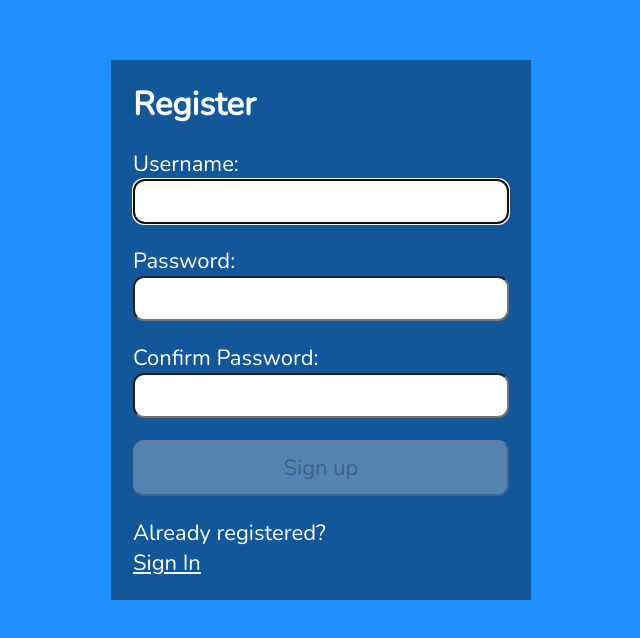
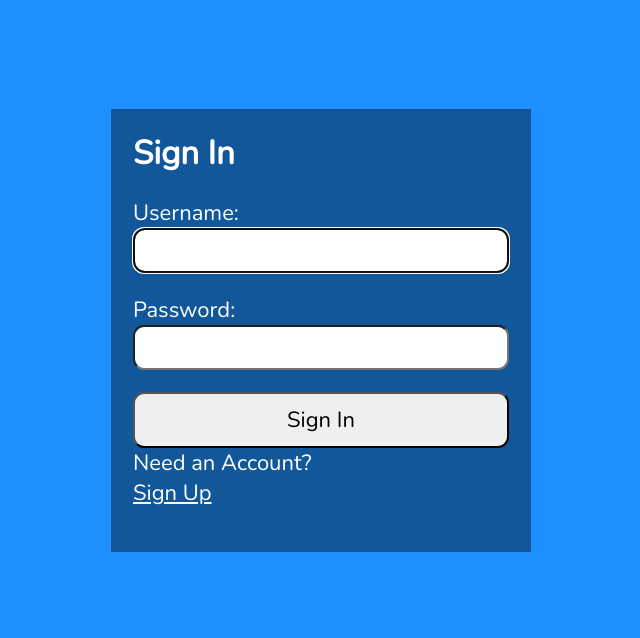
Before and after one commit to NicolasJamar/react-register-form, a React (Vite) app: page / in a window 1280 px wide. Shown: the part 114-752 px from the top of the page, without its empty margins (319-959 px from the left). Built offline with nearby package versions, Linux system fonts and the light colour scheme.

Commit message:
Login file part 1

```diff
--- a/src/App.jsx
+++ b/src/App.jsx
@@ -1,11 +1,12 @@
 import Register from './Register';
+import Login from './Login';
 import './App.css'
 
 function App() {
 
   return (
     <main className="App">
-      <Register />
+      <Login />
     </main>
   )
 }
--- /dev/null
+++ b/src/Login.jsx
@@ -0,0 +1,112 @@
+import { useRef, useState, useEffect } from "react";
+import axios from "./api/axios";
+
+const AUTH_URL = "/auth";
+
+const Login = () => {
+  const userRef = useRef(); //to set the focus on when the component load
+  const errRef = useRef();
+
+  const [user, setUser] = useState('');
+  const [userFocus, setUserFocus] = useState(false);
+
+  const [pwd, setPwd] = useState('');
+  const [pwdFocus, setPwdFocus] = useState(false);
+
+  const [errMsg, setErrMsg] = useState('');
+  const [success, setSuccess] = useState(false);
+
+  useEffect(() => {
+    userRef.current.focus();
+  }, [])
+
+  useEffect(() => {
+    setErrMsg('')
+  }, [user, pwd])
+
+  const handleSubmit = async(e) => {
+    e.preventDefault(); // the default behavior of the form reload the page
+
+    try {
+      const response = await axios.get(AUTH_URL,
+        JSON.stringify({user, pwd}),
+        {
+          headers: {'Content-Type': 'application/json'},
+          withCredentials: true
+        }
+      );
+      console.log(response.data);
+      console.log(response.accessTokken);
+      console.log(JSON.stringify(response));
+      setSuccess(true);
+      // clear input fields
+      setUser('');
+      setPwd('');
+    } catch(err) {
+      if(!err?.response) {
+        setErrMsg('No server response');
+      } else if(err.response?.status === 401) {
+        setErrMsg('Not authorized')
+      }
+    }
+  }
+
+  return (
+    <>
+    {success ? (
+      <section>
+        <h1>Success, you're log in!</h1>
+        <br />
+        <p>
+            <a href="#">Go to Home</a>
+        </p>
+      </section>
+      ) : (
+      <section>
+        <p ref={errRef} className={errMsg ? "errmsg" : "offscreen"} aria-live="assertive">{errMsg}</p>
+        <h1>Sign In</h1>
+
+        <form onSubmit={handleSubmit}>
+          {/*USERNAME*/}
+          <label htmlFor="username">Username:</label>
+          <input
+            type="text"
+            id="username"
+            ref={userRef}
+            autoComplete="off"
+            onChange={(e) => setUser(e.target.value)}
+            value={user} //to clear the input after submission
+            required
+            onFocus={() => setUserFocus(true)}
+            onBlur={() => setUserFocus(false)}
+          />
+
+          {/*PASSWORD*/}
+          <label htmlFor="password">Password:</label>
+          <input
+            type="password"
+            id="password"
+            onChange={(e) => setPwd(e.target.value)}
+            value={pwd}
+            required
+          />
+
+          <button>
+            Sign In
+          </button>
+          <p>
+            Need an Account?<br />
+            <span className="line">
+                {/*put router link here*/}
+                <a href="#">Sign Up</a>
+            </span>
+          </p>
+        </form>
+
+      </section>
+      )}
+    </>
+  )
+}
+
+export default Login;
--- a/src/Register.jsx
+++ b/src/Register.jsx
@@ -8,7 +8,7 @@
 const REGISTER_URL = "/register";
 
 const Register = () => {
-  const userRef = useRef();
+  const userRef = useRef(); //to set the focus on when the component load
   const errRef = useRef();
 
   const [user, setUser] = useState('');
@@ -52,7 +52,7 @@
 
 
   const handleSubmit = async(e) => {
-    e.preventDefault();
+    e.preventDefault(); // the default behavior of the form reload the page
 
     const v1 = USER_REGEX.test(user)
     const v2 = PWD_REGEX.test(pwd)
```
